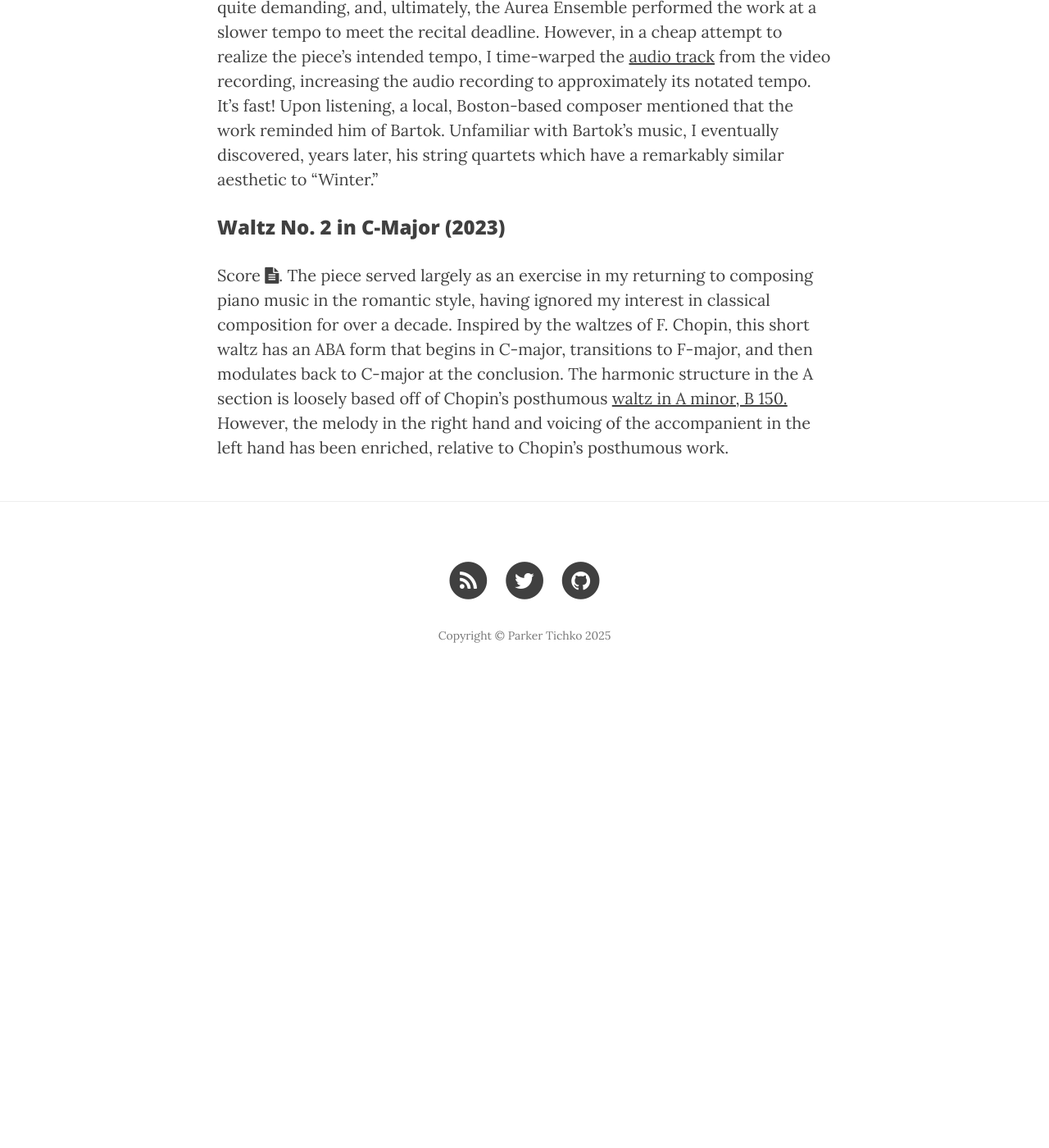
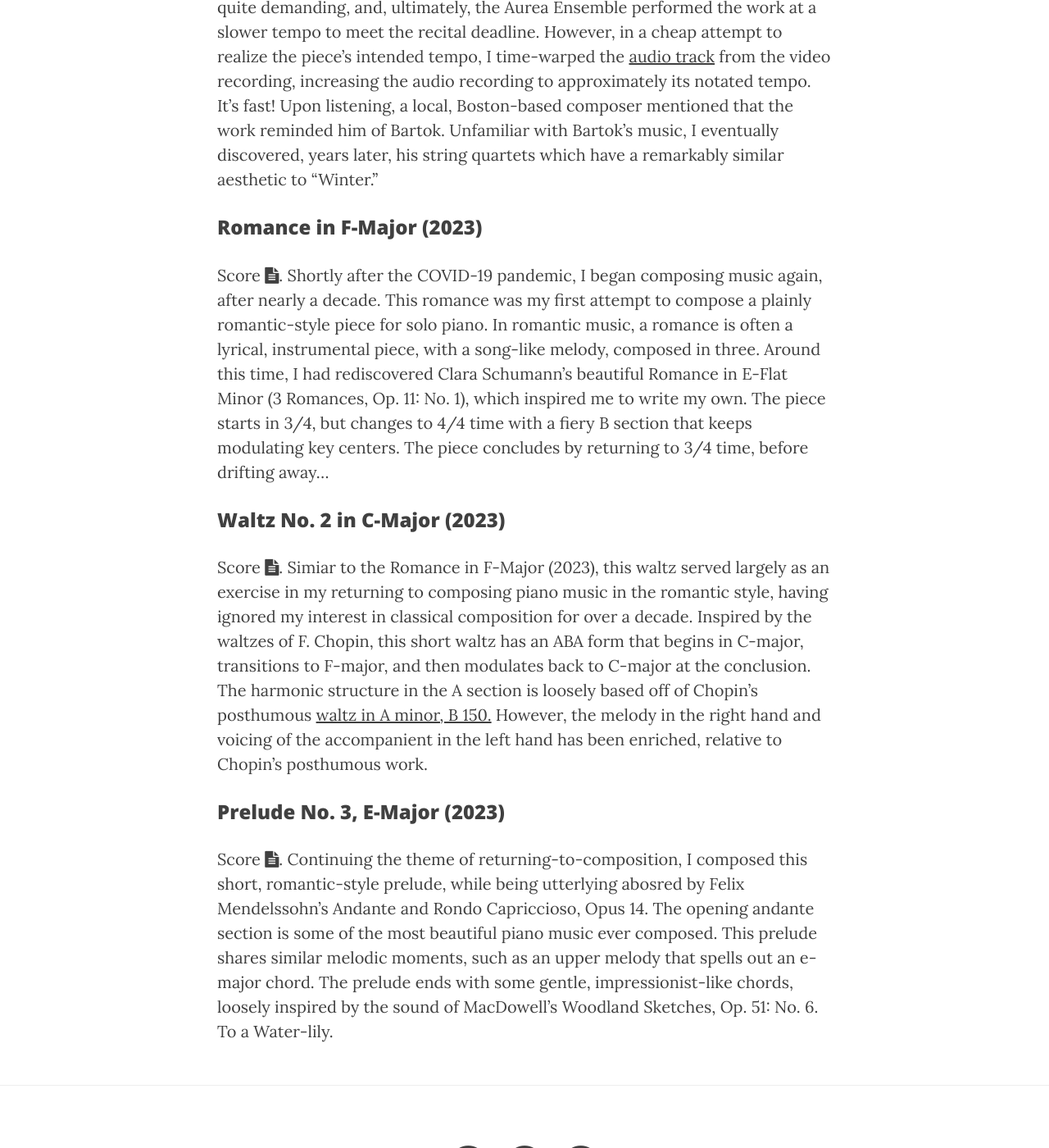
Before and after one commit to ptichko/ptichko.github.io, a Jekyll site: the page built from 3_music.md, in a window 1280 px wide and 1400 px high, scrolled down 3149 px. Shown: the whole window at 82% size. Built offline with Jekyll 4.4.1, drawn with Linux system fonts in a browser that asks for light colours; nearby versions of some CDN libraries; before the commit the page ends 4000 px from its top, so only the background shows below that.

Commit message:
added romance f-major and prelude no.3

```diff
--- a/3_music.md
+++ b/3_music.md
@@ -39,7 +39,17 @@ A short, lyrical piece reminiscent of Scriabin and Chopin. Performer is Steven K
 Score  <a href="/CV/String Quartet Final Score 7-4 Version.pdf" target="_blank"><i class="fa fa-file-text fa-md"></i></a>.
 The piece is a condensed movement, from an unfinished grander work revolving around the four seasons, that is centered around a 7-tone theme. I was privileged enough to have the piece performed by the talented Aurea Ensemble at Wheaton College (MA) on May 6th 2011. The intended tempo of the piece is quite demanding, and, ultimately, the Aurea Ensemble performed the work at a slower tempo to meet the recital deadline. However, in a cheap attempt to realize the piece's intended tempo, I time-warped the [audio track](https://soundcloud.com/parkertichko/1-movement-for-string?si=1a8f03af21124ed6be5caa8bd2b145c0&utm_source=clipboard&utm_medium=text&utm_campaign=social_sharing) from the video recording, increasing the audio recording to approximately its notated tempo. It's fast! Upon listening, a local, Boston-based composer mentioned that the work reminded him of Bartok. Unfamiliar with Bartok's music, I eventually discovered, years later, his string quartets which have a remarkably similar aesthetic to "Winter."
 
+### Romance in F-Major (2023)
+
+Score  <a href="/CV/Romance in F-Major.pdf" target="_blank"><i class="fa fa-file-text fa-md"></i></a>.
+Shortly after the COVID-19 pandemic, I began composing music again, after nearly a decade. This romance was my first attempt to compose a plainly romantic-style piece for solo piano. In romantic music, a romance is often a lyrical, instrumental piece, with a song-like melody, composed in three. Around this time, I had rediscovered Clara Schumann's beautiful Romance in E-Flat Minor (3 Romances, Op. 11: No. 1), which inspired me to write my own. The piece starts in 3/4, but changes to 4/4 time with a fiery B section that keeps modulating key centers. The piece concludes by returning to 3/4 time, before drifting away...
+
 ### Waltz No. 2 in C-Major (2023)
 
 Score  <a href="/CV/Waltz No. 2, C Major.pdf" target="_blank"><i class="fa fa-file-text fa-md"></i></a>.
-The piece served largely as an exercise in my returning to composing piano music in the romantic style, having ignored my interest in classical composition for over a decade. Inspired by the waltzes of F. Chopin, this short waltz has an ABA form that begins in C-major, transitions to F-major, and then modulates back to C-major at the conclusion. The harmonic structure in the A section is loosely based off of Chopin's posthumous [waltz in A minor, B 150.](https://en.wikipedia.org/wiki/Waltz_in_A_minor_(Chopin)) However, the melody in the right hand and voicing of the accompanient in the left hand has been enriched, relative to Chopin's posthumous work.
+Simiar to the Romance in F-Major (2023), this waltz served largely as an exercise in my returning to composing piano music in the romantic style, having ignored my interest in classical composition for over a decade. Inspired by the waltzes of F. Chopin, this short waltz has an ABA form that begins in C-major, transitions to F-major, and then modulates back to C-major at the conclusion. The harmonic structure in the A section is loosely based off of Chopin's posthumous [waltz in A minor, B 150.](https://en.wikipedia.org/wiki/Waltz_in_A_minor_(Chopin)) However, the melody in the right hand and voicing of the accompanient in the left hand has been enriched, relative to Chopin's posthumous work.
+
+### Prelude No. 3, E-Major (2023)
+
+Score  <a href="/CV/Prelude No. 3, E-Major.pdf" target="_blank"><i class="fa fa-file-text fa-md"></i></a>.
+Continuing the theme of returning-to-composition, I composed this short, romantic-style prelude, while being utterlying abosred by Felix Mendelssohn's Andante and Rondo Capriccioso, Opus 14. The opening andante section is some of the most beautiful piano music ever composed. This prelude shares similar melodic moments, such as an upper melody that spells out an e-major chord. The prelude ends with some gentle, impressionist-like chords, loosely inspired by the sound of MacDowell's Woodland Sketches, Op. 51: No. 6. To a Water-lily.
```
Also changed, not shown: 2 other files.
